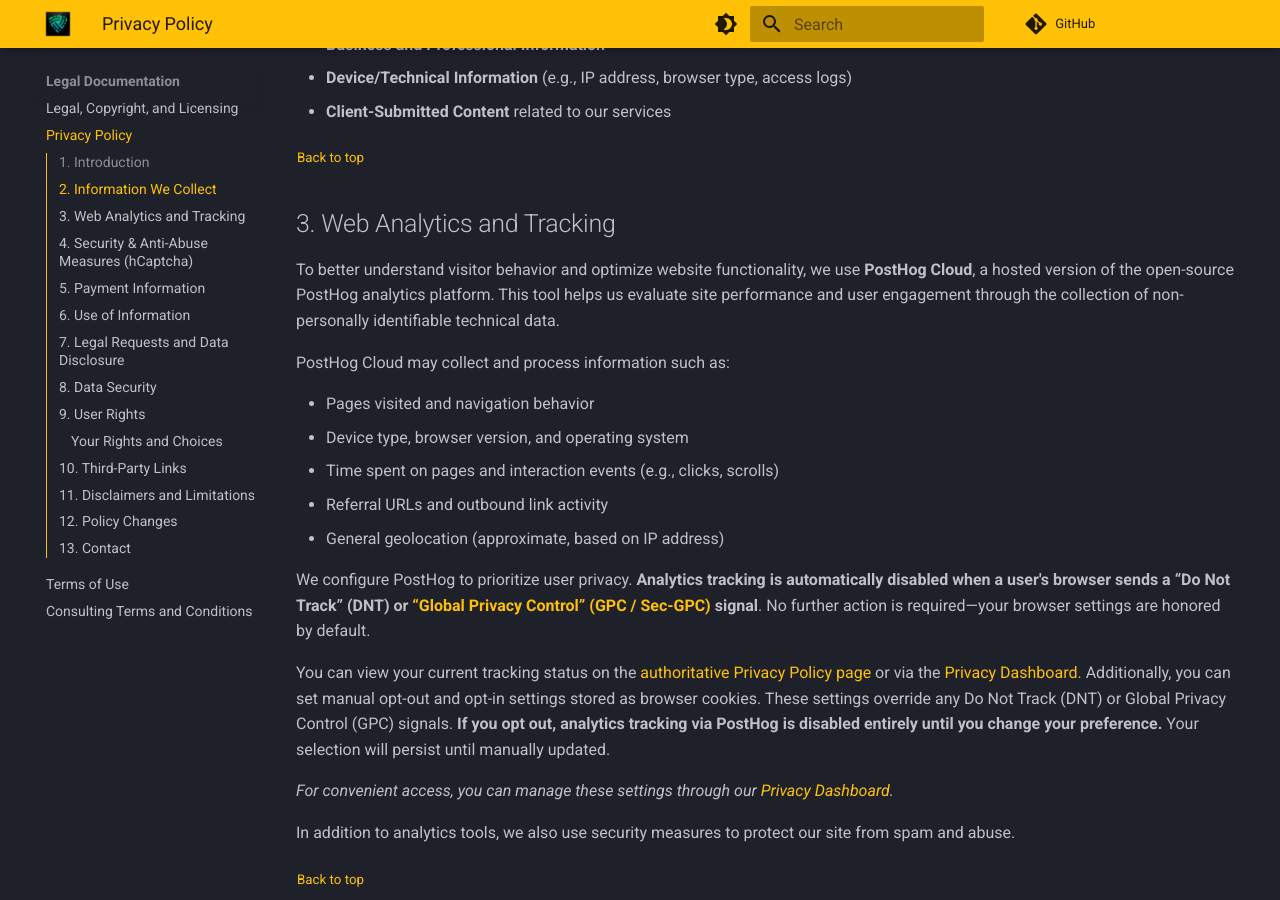
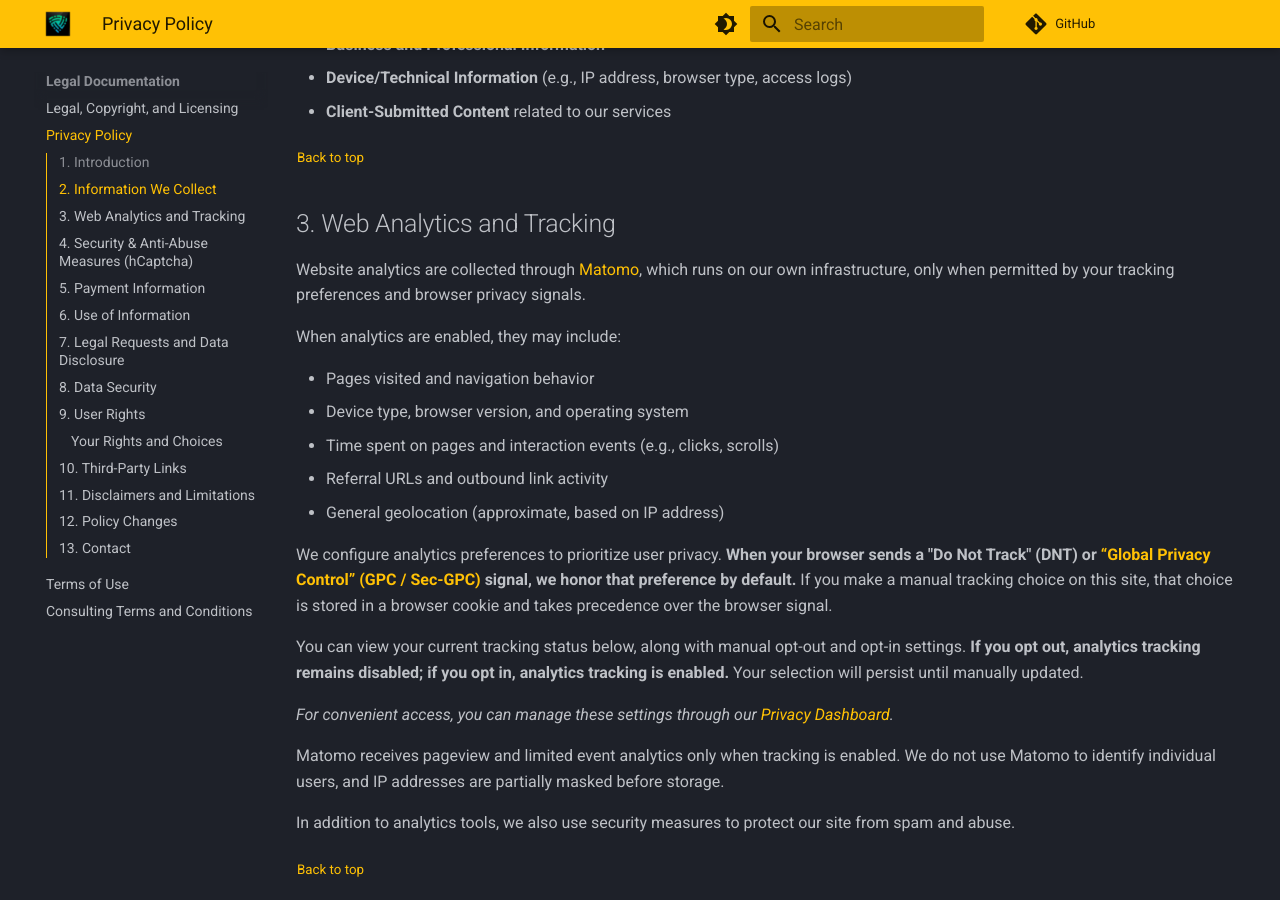
Before and after one commit to netwk-pro/docs, an MkDocs documentation site: the page built from src/privacy.md, in a window 1280 px wide and 900 px high, scrolled down 1334 px. Built offline with MkDocs 1.6.1 and Material for MkDocs 9.7.7, drawn with Linux system fonts in a browser that asks for light colours; plug-ins that fetch from the network failed and are left out; comment, search, counter and statistics services are not loaded; some of the changed text lies outside the part shown.

```diff
--- a/mkdocs.yml
+++ b/mkdocs.yml
@@ -42,16 +42,16 @@ extra:
   base_url: /
   social:
     - icon: fontawesome/brands/instagram
-      name: Network Pro on Instagram
+      name: Network Pro™ on Instagram
       link: https://instagram.com/netwk_pro/
     - icon: fontawesome/brands/facebook
-      name: Network Pro on Facebook
+      name: Network Pro™ on Facebook
       link: https://facebook.com/neteng.pro/
     - icon: fontawesome/brands/linkedin
-      name: Network Pro on LinkedIn
+      name: Network Pro™ on LinkedIn
       link: https://linkedin.com/company/netwk-pro/
     - icon: fontawesome/brands/mastodon
-      name: Network Pro on Mastodon
+      name: Network Pro™ on Mastodon
       link: https://noc.social/@neteng_pro/
     - icon: fontawesome/solid/at
       name: Contact Us
--- a/requirements.txt
+++ b/requirements.txt
@@ -1,4 +1,3 @@
 mkdocs==1.6.1
-mkdocs-material==9.7.4
+mkdocs-material==9.7.7
 mkdocs-material-extensions==1.3.1
-mkdocs-get-deps==0.2.0
--- a/src/privacy.md
+++ b/src/privacy.md
@@ -80,12 +80,11 @@ We may collect the following categories of information:
 
 ## 3. Web Analytics and Tracking
 
-To better understand visitor behavior and optimize website functionality, we use
-**PostHog Cloud**, a hosted version of the open-source PostHog analytics
-platform. This tool helps us evaluate site performance and user engagement
-through the collection of non-personally identifiable technical data.
+Website analytics are collected through
+<a href="https://matomo.org/">Matomo</a>, which runs on our own infrastructure,
+only when permitted by your tracking preferences and browser privacy signals.
 
-PostHog Cloud may collect and process information such as:
+When analytics are enabled, they may include:
 
 - Pages visited and navigation behavior
 - Device type, browser version, and operating system
@@ -93,22 +92,24 @@ PostHog Cloud may collect and process information such as:
 - Referral URLs and outbound link activity
 - General geolocation (approximate, based on IP address)
 
-We configure PostHog to prioritize user privacy. **Analytics tracking is
-automatically disabled when a user's browser sends a “Do Not Track” (DNT) or
+We configure analytics preferences to prioritize user privacy. **When your
+browser sends a "Do Not Track" (DNT) or
 [“Global Privacy Control” (GPC / Sec-GPC)](https://globalprivacycontrol.org/)
-signal**. No further action is required—your browser settings are honored by
-default.
+signal, we honor that preference by default.** If you make a manual tracking
+choice on this site, that choice is stored in a browser cookie and takes
+precedence over the browser signal.
 
-You can view your current tracking status on the
-[authoritative Privacy Policy page](https://netwk.pro/privacy) or via the
-[Privacy Dashboard](https://netwk.pro/privacy-dashboard). Additionally, you can
-set manual opt-out and opt-in settings stored as browser cookies. These settings
-override any Do Not Track (DNT) or Global Privacy Control (GPC) signals. **If
-you opt out, analytics tracking via PostHog is disabled entirely until you
-change your preference.** Your selection will persist until manually updated.
+You can view your current tracking status below, along with manual opt-out and
+opt-in settings. **If you opt out, analytics tracking remains disabled; if you
+opt in, analytics tracking is enabled.** Your selection will persist until
+manually updated.
 
 _For convenient access, you can manage these settings through our
 [Privacy Dashboard](https://netwk.pro/privacy-dashboard)._
+
+Matomo receives pageview and limited event analytics only when tracking is
+enabled. We do not use Matomo to identify individual users, and IP addresses are
+partially masked before storage.
 
 In addition to analytics tools, we also use security measures to protect our
 site from spam and abuse.
```
Also changed, not shown: other parts of src/privacy.md (+2 -2 lines), CHANGELOG.md (+43 -1 lines), LICENSE.md (+2 -2 lines), package.json (+22 -13 lines), src/legal.md (+2 -2 lines), 3 other files.
